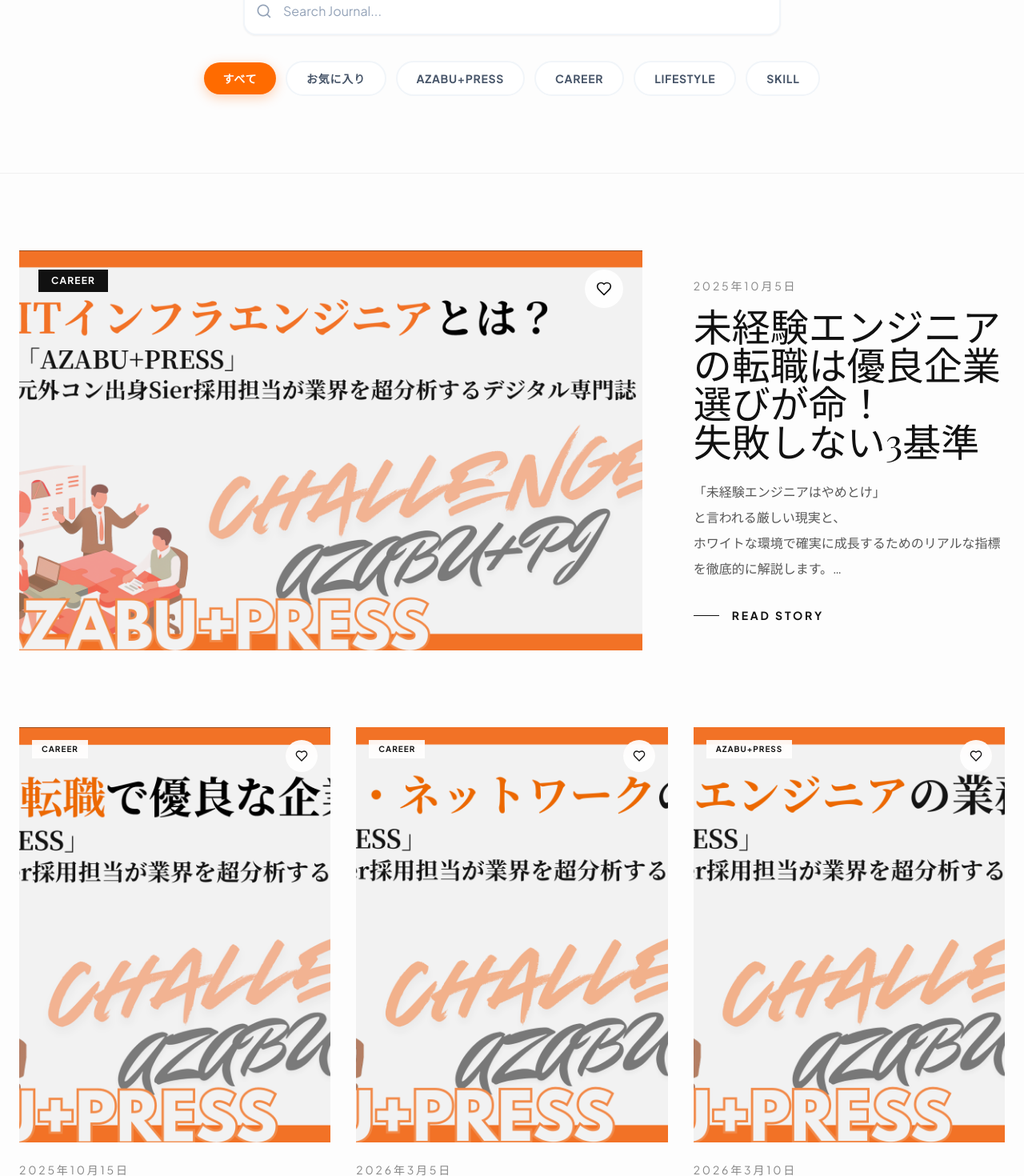
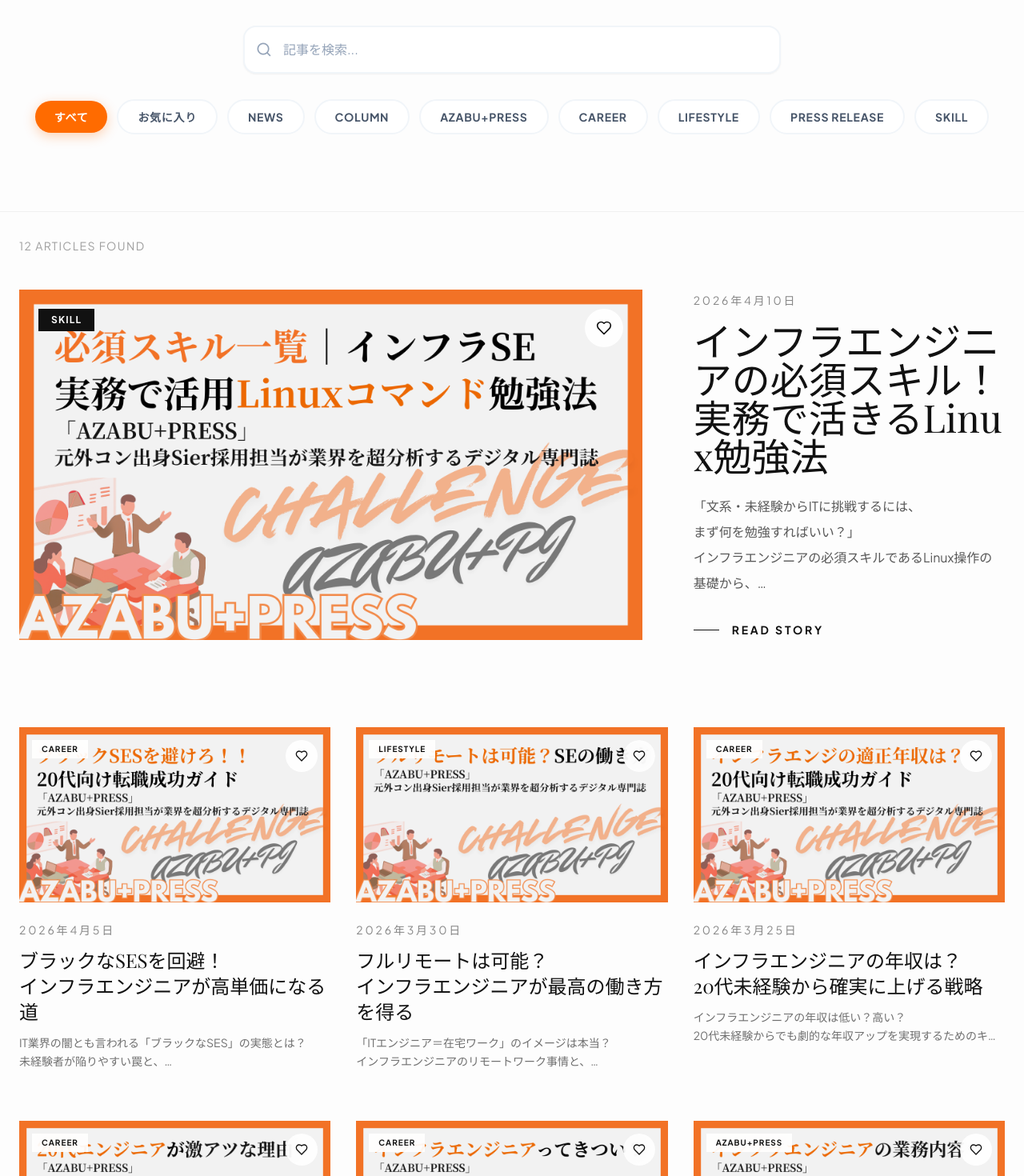
Before and after one commit to Kanta02cer/AZABU-PJ, a React (Vite) app: page /column in a window 1280 px wide. Shown: the part 540-2010 px from the top of the page at 80% size. Built offline with nearby package versions, Linux system fonts and the light colour scheme.

Commit message:
際の画像を更新

```diff
--- a/src/pages/column/page.tsx
+++ b/src/pages/column/page.tsx
@@ -1,21 +1,32 @@
 import { useState, useMemo } from 'react';
 import { Link } from 'react-router-dom';
 import { columnsData } from '../../mocks/columns';
+import { newsData } from '../../mocks/news';
 import { NewsSearchFilter } from '../../components/NewsSearchFilter';
 import { SEO } from '../../components/SEO';
 import { useFavorites } from '../../hooks/useFavorites';
 import { Heart } from 'lucide-react';
 import { AnimatedSection } from '../../components/Animate';
 
-// Magazine Style Column Card
-function ColumnCard({
-  column,
+type ArticleItem = {
+  id: string;
+  thumbnail: string;
+  category: string;
+  date: string;
+  title: string;
+  excerpt: string;
+  tags: string[];
+  source: 'column' | 'news';
+};
+
+function ArticleCard({
+  article,
   index,
   isFavorited,
   onToggleFavorite,
   isFeatured = false
 }: {
-  column: typeof columnsData[0];
+  article: ArticleItem;
   index: number;
   isFavorited: boolean;
   onToggleFavorite: (e: React.MouseEvent) => void;
@@ -30,23 +41,30 @@
     });
   };
 
+  const linkPath = article.source === 'news' ? `/news/${article.id}` : `/column/${article.id}`;
+
   if (isFeatured) {
     return (
       <AnimatedSection animation="slide-up" className="w-full mb-16 sm:mb-24">
         <Link
-          to={`/column/${column.id}`}
+          to={linkPath}
           className="group flex flex-col md:flex-row gap-8 lg:gap-16 items-center"
         >
-          <div className="w-full md:w-3/5 lg:w-2/3 relative aspect-[4/3] md:aspect-auto md:h-[500px] overflow-hidden">
+          <div className="w-full md:w-3/5 lg:w-2/3 relative aspect-video overflow-hidden">
             <img
-              src={column.thumbnail}
-              alt={column.title}
+              src={article.thumbnail}
+              alt={article.title}
               className="w-full h-full object-cover filter brightness-95 group-hover:scale-105 transition-transform duration-1000 ease-out"
             />
             <div className="absolute top-4 left-4 sm:top-6 sm:left-6 flex items-center gap-2">
               <span className="px-4 py-1.5 bg-[#111111] text-white text-xs font-bold tracking-widest uppercase">
-                {column.category}
+                {article.category}
               </span>
+              {article.source === 'news' && (
+                <span className="px-3 py-1 bg-[#FF6B00] text-white text-[10px] font-bold tracking-widest uppercase">
+                  NEWS
+                </span>
+              )}
             </div>
             <button
               onClick={onToggleFavorite}
@@ -61,13 +79,13 @@
           </div>
           <div className="w-full md:w-2/5 lg:w-1/3 flex flex-col justify-center py-4">
             <time className="text-sm text-[#111111]/50 mb-4 tracking-[0.2em] uppercase block">
-              {formatDate(column.date)}
+              {formatDate(article.date)}
             </time>
             <h2 className="text-3xl sm:text-4xl lg:text-5xl font-serif text-[#111111] mb-6 leading-[1.3] group-hover:text-[#FF6B00] transition-colors">
-              {column.title}
+              {article.title}
             </h2>
             <p className="text-[#111111]/70 text-base leading-loose line-clamp-4 mb-8">
-              {column.excerpt}
+              {article.excerpt}
             </p>
             <div className="flex items-center text-[#111111] font-bold text-sm tracking-[0.2em] group-hover:translate-x-2 transition-transform duration-500 uppercase">
               <div className="w-8 h-px bg-[#111111] mr-4 group-hover:w-12 transition-all duration-500"></div>
@@ -82,19 +100,24 @@
   return (
     <AnimatedSection animation="slide-up" delay={index > 0 ? (index % 3) * 150 : 0}>
       <Link
-        to={`/column/${column.id}`}
+        to={linkPath}
         className="group block"
       >
-        <div className="relative w-full aspect-[4/5] sm:aspect-[3/4] overflow-hidden mb-6">
+        <div className="relative w-full aspect-video overflow-hidden mb-6">
           <img
-            src={column.thumbnail}
-            alt={column.title}
+            src={article.thumbnail}
+            alt={article.title}
             className="w-full h-full object-cover filter brightness-95 group-hover:scale-105 transition-transform duration-1000 ease-out"
           />
           <div className="absolute top-4 left-4 flex items-center gap-2">
             <span className="px-3 py-1 bg-white/90 backdrop-blur-md text-[#111111] text-[10px] font-bold tracking-widest uppercase">
-              {column.category}
+              {article.category}
             </span>
+            {article.source === 'news' && (
+              <span className="px-2 py-0.5 bg-[#FF6B00] text-white text-[9px] font-bold tracking-widest uppercase">
+                NEWS
+              </span>
+            )}
           </div>
           <button
             onClick={onToggleFavorite}
@@ -109,13 +132,13 @@
         </div>
         <div>
           <time className="text-xs sm:text-sm text-[#111111]/50 mb-3 tracking-[0.2em] uppercase block">
-            {formatDate(column.date)}
+            {formatDate(article.date)}
           </time>
           <h2 className="text-xl sm:text-2xl font-serif text-[#111111] mb-3 leading-snug group-hover:text-[#FF6B00] transition-colors line-clamp-3">
-            {column.title}
+            {article.title}
           </h2>
           <p className="text-[#111111]/60 text-sm leading-relaxed line-clamp-2">
-            {column.excerpt}
+            {article.excerpt}
           </p>
         </div>
       </Link>
@@ -126,10 +149,41 @@
 export default function ColumnListPage() {
   const [activeCategory, setActiveCategory] = useState('すべて');
   const [searchQuery, setSearchQuery] = useState('');
-  const { isFavorite, toggleFavorite } = useFavorites('column_favorites');
+  const { isFavorite, toggleFavorite } = useFavorites('press_favorites');
 
-  const filteredColumns = useMemo(() => {
-    return columnsData.filter((item) => {
+  // Merge columns and news into a single list, sorted by date (latest first)
+  const allArticles: ArticleItem[] = useMemo(() => {
+    const columns: ArticleItem[] = columnsData.map(c => ({
+      id: c.id,
+      thumbnail: c.thumbnail,
+      category: c.category,
+      date: c.date,
+      title: c.title,
+      excerpt: c.excerpt,
+      tags: c.tags,
+      source: 'column' as const,
+    }));
+
+    const news: ArticleItem[] = newsData.map(n => ({
+      id: n.id,
+      thumbnail: n.thumbnail,
+      category: n.category,
+      date: n.date,
+      title: n.title,
+      excerpt: n.excerpt,
+      tags: [],
+      source: 'news' as const,
+    }));
+
+    return [...columns, ...news].sort((a, b) => {
+      const dateA = new Date(a.date.replace(/\./g, '/'));
+      const dateB = new Date(b.date.replace(/\./g, '/'));
+      return dateB.getTime() - dateA.getTime();
+    });
+  }, []);
+
+  const filteredArticles = useMemo(() => {
+    return allArticles.filter((item) => {
       const matchesSearch =
         item.title.toLowerCase().includes(searchQuery.toLowerCase()) ||
         item.excerpt.toLowerCase().includes(searchQuery.toLowerCase()) ||
@@ -139,25 +193,31 @@
       if (activeCategory === 'お気に入り') {
         matchesCategory = isFavorite(item.id);
       }
+      if (activeCategory === 'NEWS') {
+        matchesCategory = item.source === 'news';
+      }
+      if (activeCategory === 'COLUMN') {
+        matchesCategory = item.source === 'column';
+      }
 
       return matchesSearch && matchesCategory;
     });
-  }, [activeCategory, searchQuery, isFavorite]);
+  }, [allArticles, activeCategory, searchQuery, isFavorite]);
 
   const categories = useMemo(() => {
-    const cats = Array.from(new Set(columnsData.map((column) => column.category)));
-    return ['お気に入り', ...cats.sort()];
-  }, []);
+    const cats = Array.from(new Set(allArticles.map((a) => a.category)));
+    return ['お気に入り', 'NEWS', 'COLUMN', ...cats.sort()];
+  }, [allArticles]);
 
-  const featuredPost = filteredColumns.length > 0 ? filteredColumns[0] : null;
-  const standardPosts = filteredColumns.length > 1 ? filteredColumns.slice(1) : [];
+  const featuredPost = filteredArticles.length > 0 ? filteredArticles[0] : null;
+  const standardPosts = filteredArticles.length > 1 ? filteredArticles.slice(1) : [];
 
   return (
     <div className="min-h-screen bg-[#FDFDFD]">
       <SEO
-        title="Regalis Journal | AZABU+ Project"
-        description="20代のエンジニア転職に役立つ知識。麻布台ヒルズでのキャリア、ITインフラ業界の動向、未経験からの資格取得まで幅広く解説。"
-        keywords="エンジニア転職,コラム,キャリア,インフラエンジニア,麻布台ヒルズ"
+        title="AZABU+PRESS | AZABU+ Project"
+        description="20代のエンジニア転職に役立つ知識。麻布台ヒルズでのキャリア、ITインフラ業界の動向、未経験からの資格取得まで幅広く解説。ニュースとコラムを一挙にお届け。"
+        keywords="エンジニア転職,AZABU+PRESS,キャリア,インフラエンジニア,麻布台ヒルズ,ニュース,コラム"
       />
 
       {/* Editorial Hero Section */}
@@ -166,11 +226,14 @@
         <div className="max-w-7xl mx-auto flex flex-col items-center text-center">
           <AnimatedSection animation="zoom">
             <p className="text-[#FF6B00] text-xs sm:text-sm tracking-[0.3em] font-bold uppercase mb-4 sm:mb-6">
-              キャリアとITの交差点
+              元外コン出身SIer採用担当が業界を超分析するデジタル専門誌
             </p>
-            <h1 className="text-5xl sm:text-7xl md:text-8xl font-serif text-[#111111] mb-6 sm:mb-8 font-light lowercase">
-              Journal
+            <h1 className="text-5xl sm:text-7xl md:text-8xl font-serif text-[#111111] mb-4 sm:mb-6 font-light">
+              AZABU+PRESS
             </h1>
+            <p className="text-[#111111]/50 text-sm sm:text-base tracking-widest max-w-xl mx-auto mb-6 sm:mb-8">
+              ニュース・コラムの全記事アーカイブ
+            </p>
             <div className="w-px h-16 sm:h-24 bg-gradient-to-b from-[#111111]/30 to-transparent mx-auto"></div>
           </AnimatedSection>
         </div>
@@ -185,20 +248,29 @@
             onCategoryChange={setActiveCategory}
             searchQuery={searchQuery}
             onSearchChange={setSearchQuery}
-            placeholder="Search Journal..."
+            placeholder="記事を検索..."
           />
         </div>
       </section>
 
-      {/* Journal Content Layout */}
-      <section className="py-16 sm:py-24">
+      {/* Article Count */}
+      <section className="py-6 sm:py-8">
         <div className="max-w-7xl mx-auto px-4 sm:px-6">
-          {filteredColumns.length > 0 ? (
+          <p className="text-[#111111]/40 text-xs sm:text-sm tracking-widest uppercase">
+            {filteredArticles.length} Articles Found
+          </p>
+        </div>
+      </section>
+
+      {/* Article Content Layout */}
+      <section className="pb-16 sm:pb-24">
+        <div className="max-w-7xl mx-auto px-4 sm:px-6">
+          {filteredArticles.length > 0 ? (
             <>
               {/* Featured Post (100% width) */}
               {featuredPost && (
-                <ColumnCard
-                  column={featuredPost}
+                <ArticleCard
+                  article={featuredPost}
                   index={0}
                   isFeatured={true}
                   isFavorited={isFavorite(featuredPost.id)}
@@ -212,15 +284,15 @@
               {/* Grid Posts */}
               {standardPosts.length > 0 && (
                 <div className="grid grid-cols-1 sm:grid-cols-2 lg:grid-cols-3 gap-x-8 gap-y-16">
-                  {standardPosts.map((column, index) => (
-                    <ColumnCard
-                      key={column.id}
-                      column={column}
+                  {standardPosts.map((article, index) => (
+                    <ArticleCard
+                      key={`${article.source}-${article.id}`}
+                      article={article}
                       index={index + 1}
-                      isFavorited={isFavorite(column.id)}
+                      isFavorited={isFavorite(article.id)}
                       onToggleFavorite={(e) => {
                         e.preventDefault();
-                        toggleFavorite(column.id);
+                        toggleFavorite(article.id);
                       }}
                     />
                   ))}
@@ -229,17 +301,16 @@
             </>
           ) : (
             <div className="text-center py-32 bg-white/50 border border-[#111111]/5">
-              <p className="text-2xl font-serif text-[#111111] mb-4">No stories found.</p>
+              <p className="text-2xl font-serif text-[#111111] mb-4">記事が見つかりませんでした</p>
               <p className="text-[#111111]/50 tracking-widest uppercase text-sm mb-8">条件を変えて再度検索してみてください</p>
               <button
                 onClick={() => {
                   setSearchQuery('');
                   setActiveCategory('すべて');
                 }}
-                className="text-xs font-bold tracking-[0.2em] uppercase text-[#FF6B00] hover:text-[#111111] transition-colors"
-                style={{ cursor: "none" }}
+                className="text-xs font-bold tracking-[0.2em] uppercase text-[#FF6B00] hover:text-[#111111] transition-colors cursor-pointer"
               >
-                Clear Search Restrictions
+                フィルターをリセット
               </button>
             </div>
           )}
```
Also changed, not shown: src/pages/news/page.tsx (+4 -4 lines).
